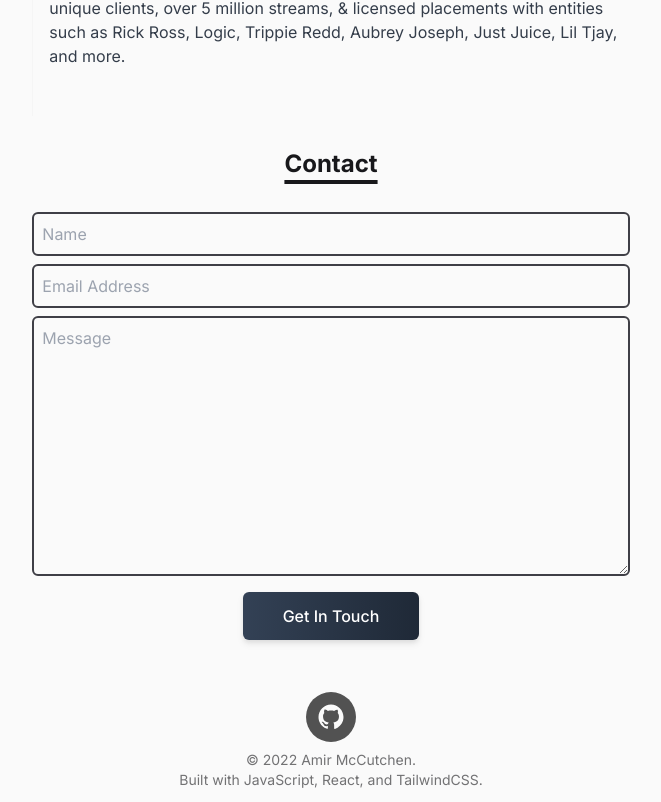
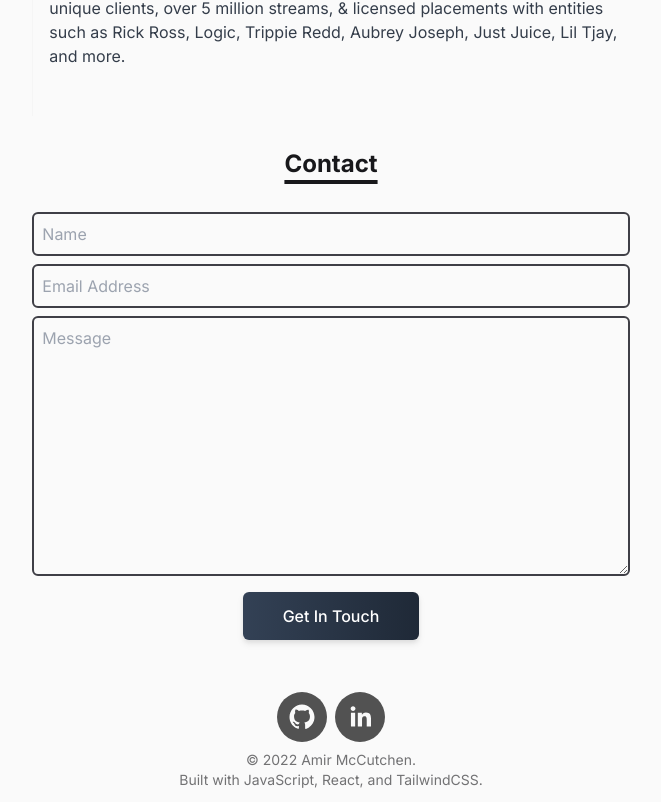
Before and after one commit to amirmccutchen/portfolio-site, a React (Vite) app: page / in a window 1280 px wide. Shown: the part 1560-2362 px from the top of the page, without its empty margins (309-970 px from the left). Built offline with nearby package versions, Linux system fonts and the light colour scheme.

Commit message:
added linkedin button icon

```diff
--- a/src/components/Footer.jsx
+++ b/src/components/Footer.jsx
@@ -5,9 +5,10 @@ import { SocialIcon } from 'react-social-icons';
 
 function Footer() {
     return (
-        <div className = 'py-3 text-center '>
+        <div className = 'py-3 text-center'>
             {/* add social icons here */}
             <SocialIcon url="https://github.com/amirmccutchen" bgColor="#525252" />
+            <SocialIcon url="https://www.linkedin.com/in/amir-mccutchen/" bgColor="#525252" className="ml-2"/>
             <p className = 'text-sm mt-2 opacity-60'>
                 &copy; {new Date().getFullYear()} Amir McCutchen. <br /> Built with JavaScript, React, and TailwindCSS.
             </p>
```
